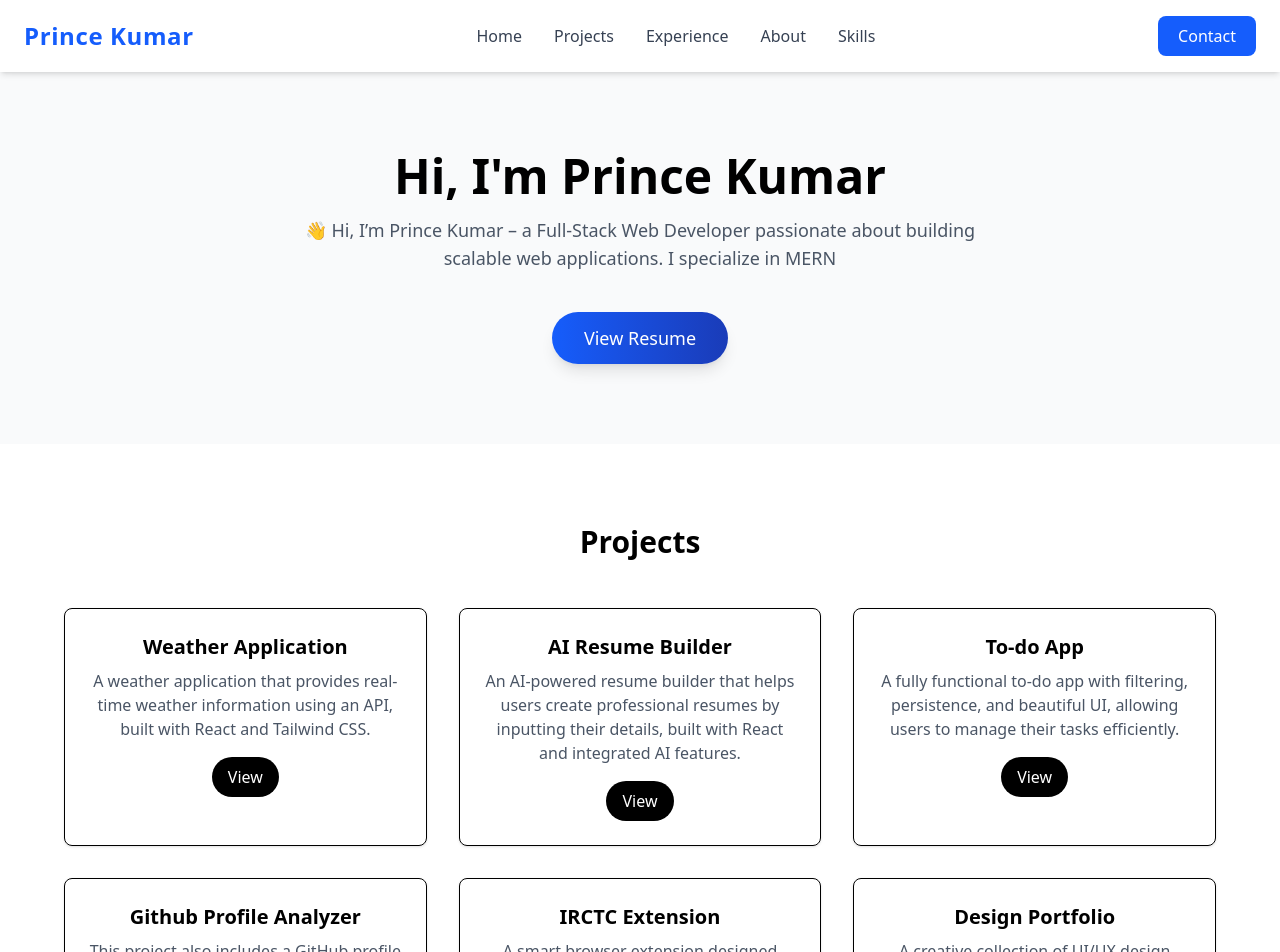
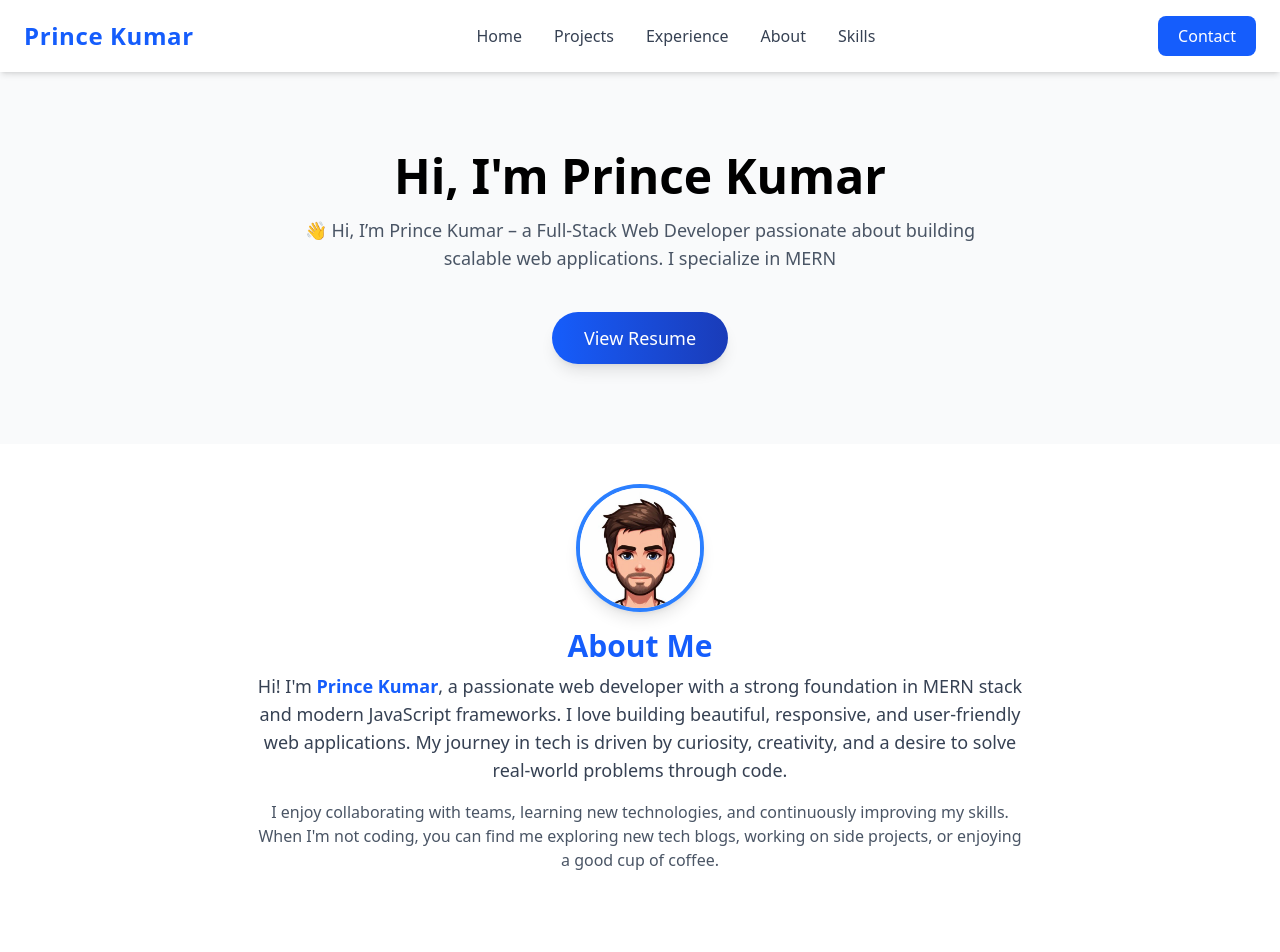
Before and after one commit to Prince-2028/My-websites, a React (Vite) app in the folder frontend/: page / in a window 1280 px wide. Shown: the top 952 px of the page. Built offline with nearby package versions, Linux system fonts and the light colour scheme.

Commit message:
Add about me section in my Projects

```diff
--- a/frontend/src/App.jsx
+++ b/frontend/src/App.jsx
@@ -6,12 +6,14 @@ import Contact from "./components/Contect";
 import Footer from "./components/Footer";
 import Skills from "./components/Skills";
 import Experience from "./components/Experience";
+import AboutMe from "./components/AboutMe";
 
 const App = () => {
   return (
     <div>
       <Header />
       <Hero />
+      <AboutMe/>
       <Projects />
       <Skills />
       <Experience />
--- /dev/null
+++ b/frontend/src/components/AboutMe.jsx
@@ -0,0 +1,33 @@
+import profilePic from "../assets/princeprofilepic.jpg";
+
+const AboutMe = () => {
+  return (
+    <section id="about" className="bg-white py-10 px-4 md:px-0">
+      <div className="max-w-3xl mx-auto flex flex-col items-center text-center">
+        <img
+          src={profilePic}
+          alt="Prince Kumar profile"
+          className="w-32 h-32 rounded-full shadow-lg mb-4 object-cover border-4 border-blue-500"
+        />
+        <h2 className="text-3xl font-bold text-blue-600 mb-2">About Me</h2>
+        <p className="text-gray-700 text-lg mb-4">
+          Hi! I'm{" "}
+          <span className="font-semibold text-blue-600">Prince Kumar</span>, a
+          passionate web developer with a strong foundation in MERN stack and
+          modern JavaScript frameworks. I love building beautiful, responsive,
+          and user-friendly web applications. My journey in tech is driven by
+          curiosity, creativity, and a desire to solve real-world problems
+          through code.
+        </p>
+        <p className="text-gray-600">
+          I enjoy collaborating with teams, learning new technologies, and
+          continuously improving my skills. When I'm not coding, you can find me
+          exploring new tech blogs, working on side projects, or enjoying a good
+          cup of coffee.
+        </p>
+      </div>
+    </section>
+  );
+};
+
+export default AboutMe;
```
